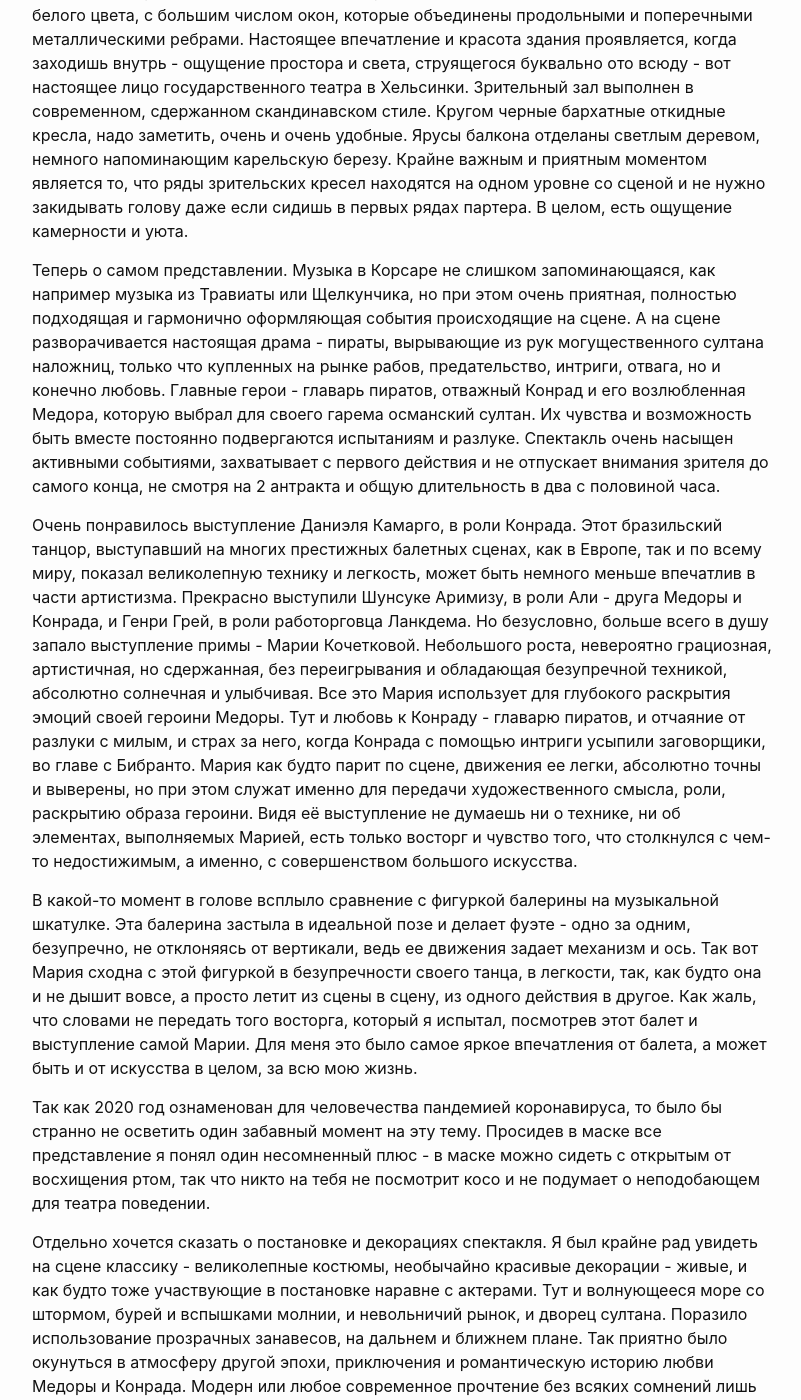
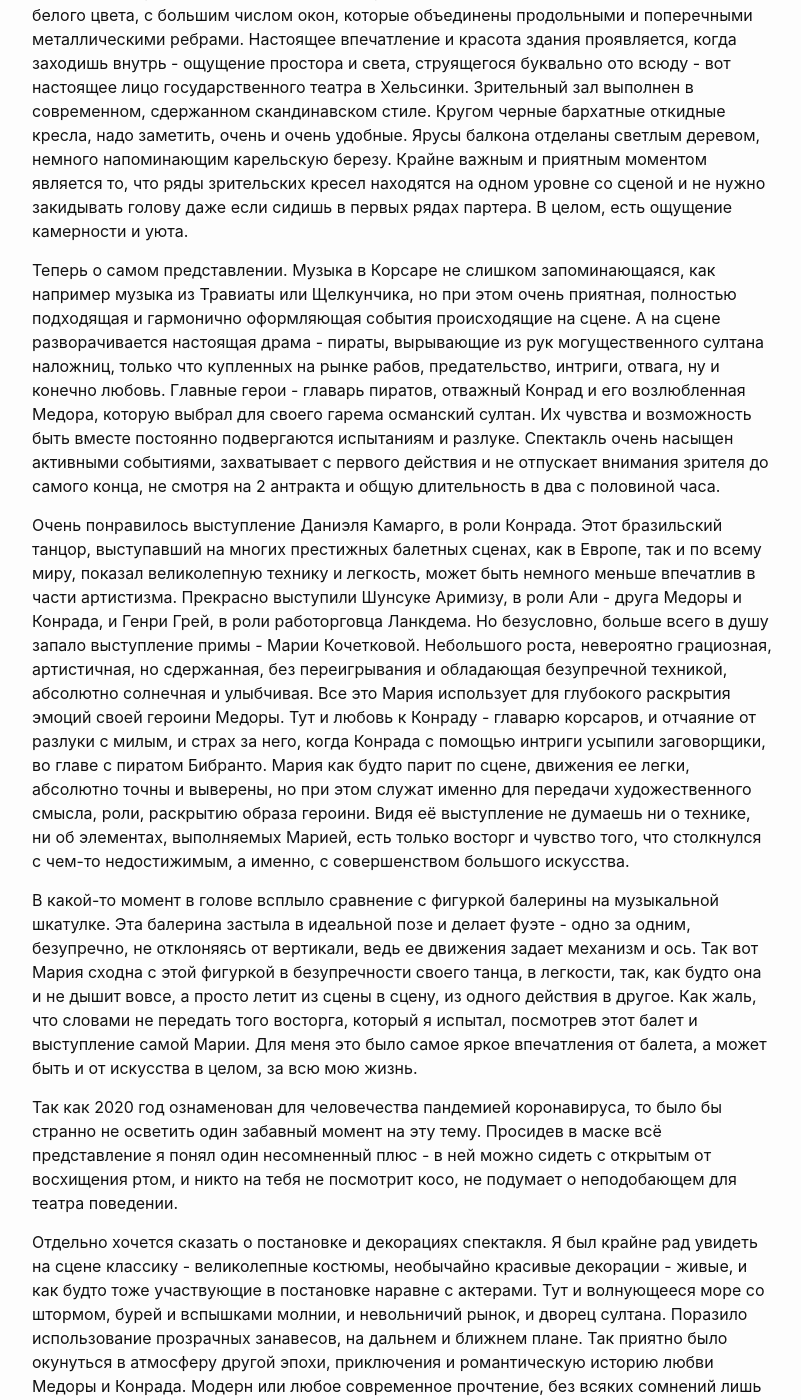
Before and after one commit to fjodor-che/blog, a Jekyll site: the page built from _posts/2020-10-21-Le-Corsaire.md, in a window 1280 px wide and 1400 px high, scrolled down 552 px. Shown: the whole window, without its empty margins (238-1039 px from the left). Built offline with Jekyll 4.4.1, drawn with Linux system fonts in a browser that asks for light colours; some of the changed text lies outside the part shown.

Commit message:
Corrections to make the post even better!

```diff
--- a/_posts/2020-10-21-Le-Corsaire.md
+++ b/_posts/2020-10-21-Le-Corsaire.md
@@ -8,24 +8,24 @@ published: true
 # ... в Национальном Театре Оперы и Балета в Хельсинки
 
 Балет Корсар - классическая балетная постановка, непосредственный предшественник Жизель.
-Основным толчком к тому, чтобы отправиться на это представление стала новость - в хельсинском театре оперы и балетавыступает русская прима балерина. В одном из центральных новостных изданий финны с большой гордостью сообщали, что сумели закрепить Марию Кочеткову за государственным театром, а также о том, что первой постановкой с ее участием станет Корсар - настоящая классика мирового балетного жанра.
+Основным толчком к тому, чтобы отправиться на это представление стала новость - в хельсинском театре оперы и балета выступает русская прима балерина. В одном из центральных новостных изданий финны с большой гордостью сообщали, что сумели закрепить Марию Кочеткову за государственным театром, а также о том, что первой постановкой с ее участием станет Корсар - настоящая классика мирового балетного жанра.
 
 Здание государственного театра оперы и балета со стороны не похоже на торжественные Большой и Мариинский, или стильный театр в Сиднее. В Хельсинки - это обычное здание белого цвета, с большим числом окон, которые объединены продольными и поперечными металлическими ребрами. Настоящее впечатление и красота здания проявляется, когда заходишь внутрь - ощущение простора и света, струящегося буквально ото всюду - вот настоящее лицо государственного театра в Хельсинки.
 Зрительный зал выполнен в современном, сдержанном скандинавском стиле. Кругом черные бархатные откидные кресла, надо заметить, очень и очень удобные. Ярусы балкона отделаны светлым деревом, немного напоминающим карельскую березу.
 Крайне важным и приятным моментом является то, что ряды зрительских кресел находятся на одном уровне со сценой и не нужно закидывать голову даже если сидишь в первых рядах партера. В целом, есть ощущение камерности и уюта.
 
 Теперь о самом представлении.
-Музыка в Корсаре не слишком запоминающаяся, как например музыка из Травиаты или Щелкунчика, но при этом очень приятная, полностью подходящая и гармонично оформляющая события происходящие на сцене. А на сцене разворачивается настоящая драма - пираты, вырывающие из рук могущественного султана наложниц, только что купленных на рынке рабов, предательство, интриги, отвага, но и конечно любовь. Главные герои - главарь пиратов, отважный Конрад и его возлюбленная Медора, которую выбрал для своего гарема османский султан. Их чувства и возможность быть вместе постоянно подвергаются испытаниям и разлуке.
+Музыка в Корсаре не слишком запоминающаяся, как например музыка из Травиаты или Щелкунчика, но при этом очень приятная, полностью подходящая и гармонично оформляющая события происходящие на сцене. А на сцене разворачивается настоящая драма - пираты, вырывающие из рук могущественного султана наложниц, только что купленных на рынке рабов, предательство, интриги, отвага, ну и конечно любовь. Главные герои - главарь пиратов, отважный Конрад и его возлюбленная Медора, которую выбрал для своего гарема османский султан. Их чувства и возможность быть вместе постоянно подвергаются испытаниям и разлуке.
 Спектакль очень насыщен активными событиями, захватывает с первого действия и не отпускает внимания зрителя до самого конца, не смотря на 2 антракта и общую длительность в два с половиной часа.
 
 Очень понравилось выступление Даниэля Камарго, в роли Конрада. Этот бразильский танцор, выступавший на многих престижных балетных сценах, как в Европе, так и по всему миру, показал великолепную технику и легкость, может быть немного меньше впечатлив в части артистизма. Прекрасно выступили Шунсуке Аримизу, в роли Али - друга Медоры и Конрада, и Генри Грей, в роли работорговца Ланкдема.
-Но безусловно, больше всего в душу запало выступление примы - Марии Кочетковой. Небольшого роста, невероятно грациозная, артистичная, но сдержанная, без переигрывания и обладающая безупречной техникой, абсолютно солнечная и улыбчивая. Все это Мария использует для глубокого раскрытия эмоций своей героини Медоры. Тут и любовь к Конраду - главарю пиратов, и отчаяние от разлуки с милым, и страх за него, когда Конрада с помощью интриги усыпили заговорщики, во главе с Бибранто.
+Но безусловно, больше всего в душу запало выступление примы - Марии Кочетковой. Небольшого роста, невероятно грациозная, артистичная, но сдержанная, без переигрывания и обладающая безупречной техникой, абсолютно солнечная и улыбчивая. Все это Мария использует для глубокого раскрытия эмоций своей героини Медоры. Тут и любовь к Конраду - главарю корсаров, и отчаяние от разлуки с милым, и страх за него, когда Конрада с помощью интриги усыпили заговорщики, во главе с пиратом Бибранто.
 Мария как будто парит по сцене, движения ее легки, абсолютно точны и выверены, но при этом служат именно для передачи художественного смысла, роли, раскрытию образа героини. Видя её выступление не думаешь ни о технике, ни об элементах, выполняемых Марией, есть только восторг и чувство того, что столкнулся с чем-то недостижимым, а именно, с совершенством большого искусства.
 
 В какой-то момент в голове всплыло сравнение с фигуркой балерины на музыкальной шкатулке. Эта балерина застыла в идеальной позе и делает фуэте - одно за одним, безупречно, не отклоняясь от вертикали, ведь ее движения задает механизм и ось. Так вот Мария сходна с этой фигуркой в безупречности своего танца, в легкости, так, как будто она и не дышит вовсе, а просто летит из сцены в сцену, из одного действия в другое.
 Как жаль, что словами не передать того восторга, который я испытал, посмотрев этот балет и выступление самой Марии. Для меня это было самое яркое впечатления от балета, а может быть и от искусства в целом, за всю мою жизнь.
 
-Так как 2020 год ознаменован для человечества пандемией коронавируса, то было бы странно не осветить один забавный момент на эту тему. Просидев в маске все представление я понял один несомненный плюс - в маске можно сидеть с открытым от восхищения ртом, так что никто на тебя не посмотрит косо и не подумает о неподобающем для театра поведении.
+Так как 2020 год ознаменован для человечества пандемией коронавируса, то было бы странно не осветить один забавный момент на эту тему. Просидев в маске всё представление я понял один несомненный плюс - в ней можно сидеть с открытым от восхищения ртом, и никто на тебя не посмотрит косо, не подумает о неподобающем для театра поведении.
 
-Отдельно хочется сказать о постановке и декорациях спектакля. Я был крайне рад увидеть на сцене классику - великолепные костюмы, необычайно красивые декорации - живые, и как будто тоже участвующие в постановке наравне с актерами. Тут и волнующееся море со штормом, бурей и вспышками молнии, и невольничий рынок, и дворец султана. Поразило использование прозрачных занавесов, на дальнем и ближнем плане. Так приятно было окунуться в атмосферу другой эпохи, приключения и романтическую историю любви Медоры и Конрада. Модерн или любое современное прочтение без всяких сомнений лишь испортили бы дело.
-Но и декорации, и свет и костюмы – все это было бы совершенно бессмысленно без выступления новой примы в Хельсинки. Мария подарила Финляндии настоящее большое искусство самой высшей пробы!
+Отдельно хочется сказать о постановке и декорациях спектакля. Я был крайне рад увидеть на сцене классику - великолепные костюмы, необычайно красивые декорации - живые, и как будто тоже участвующие в постановке наравне с актерами. Тут и волнующееся море со штормом, бурей и вспышками молнии, и невольничий рынок, и дворец султана. Поразило использование прозрачных занавесов, на дальнем и ближнем плане. Так приятно было окунуться в атмосферу другой эпохи, приключения и романтическую историю любви Медоры и Конрада. Модерн или любое современное прочтение, без всяких сомнений лишь испортили бы дело.
+Но и декорации, и свет, и костюмы, и партнеры по танцу – все это было бы совершенно блекло без выступления новой примы в Хельсинки. Мария подарила Финляндии настоящее большое искусство самой высшей пробы!
```
